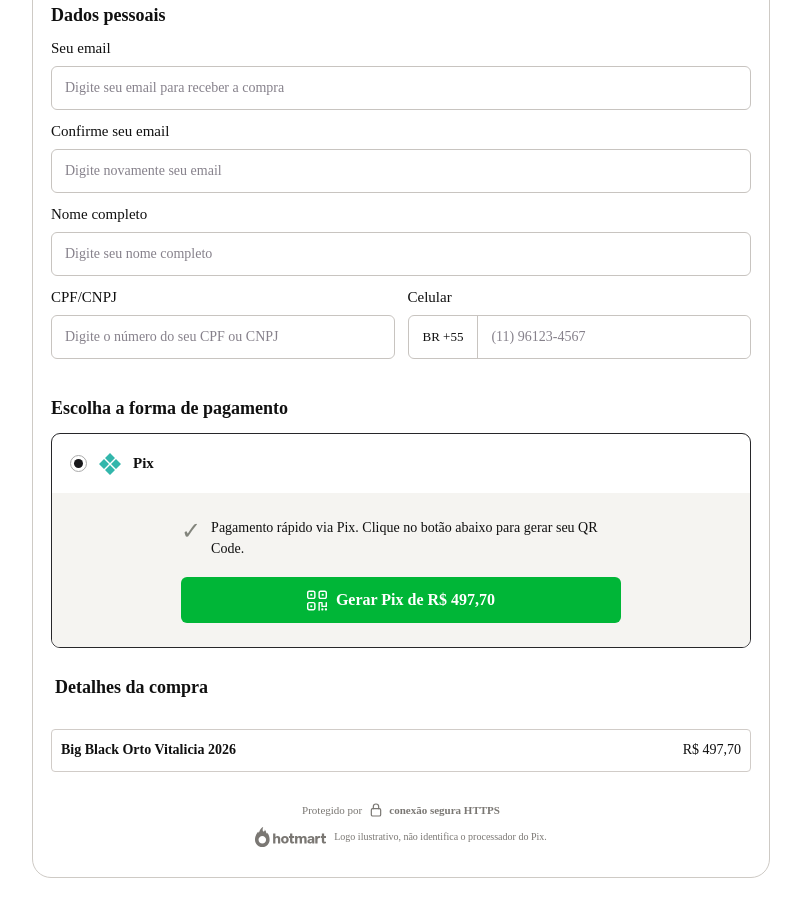
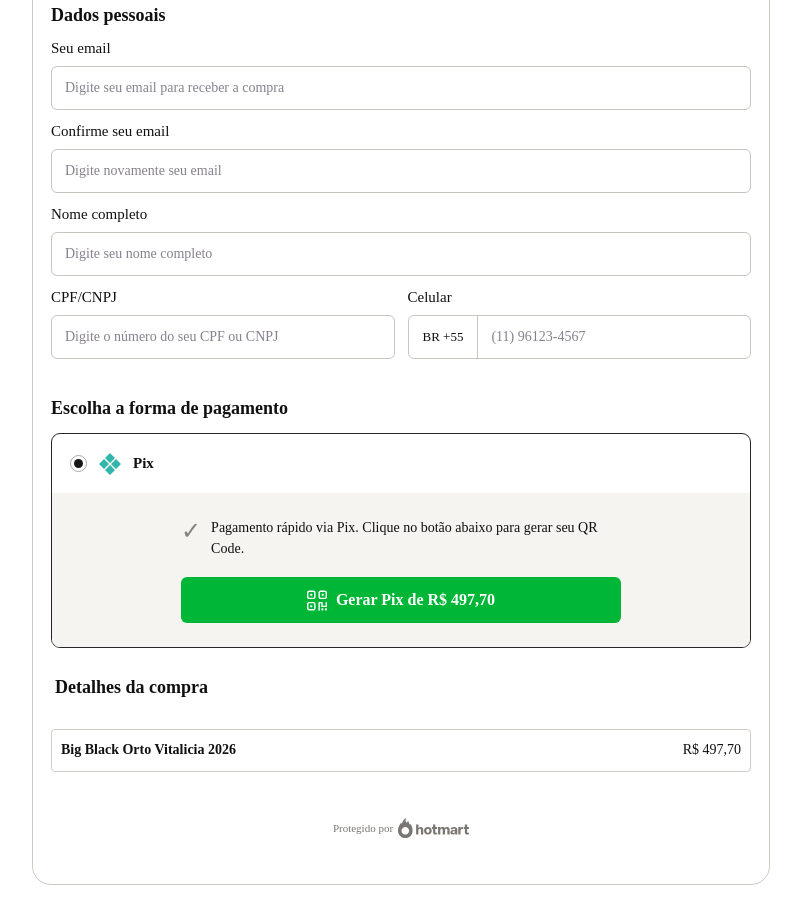
Before and after one commit to ronald-almeida/blackorto, a website: page public/index.html in a window 1280 px wide. Shown: the part 198-1122 px from the top of the page, without its empty margins (239-1040 px from the left). Drawn offline with Linux system fonts and the light colour scheme.

Commit message:
Refactor footer section in index.html
Updated footer structure and simplified the HTML for better readability.

```diff
--- a/public/index.html
+++ b/public/index.html
@@ -32,9 +32,7 @@
       </div><p id="error" role="alert" hidden></p></section>
     </form>
     <section class="details"><h2>Detalhes da compra</h2><div><span>Big Black Orto Vitalicia 2026</span><strong>R$ 497,70</strong></div></section>
-    <footer class="secure-footer">
-      <div class="secure-footer-line"><span>Protegido por</span><span class="secure-indicator"><svg class="secure-lock" viewBox="0 0 24 24" fill="none" aria-hidden="true"><rect x="5" y="10" width="14" height="11" rx="2" stroke="currentColor" stroke-width="1.8"/><path d="M8 10V7a4 4 0 0 1 8 0v3" stroke="currentColor" stroke-width="1.8" stroke-linecap="round"/></svg> conexão segura HTTPS</span></div>
-      <div class="footer-brand-reference"><img src="/assets/hotmart.svg" width="71" height="20" alt="Logotipo Hotmart"/><span>Logo ilustrativo, não identifica o processador do Pix.</span></div>
+     <footer><span>Protegido por</span><img class="footer-logo" src="/assets/hotmart.svg" alt="Hotmart" width="71" height="20"></footer>
     </footer>
   </div>
 </main>
```
